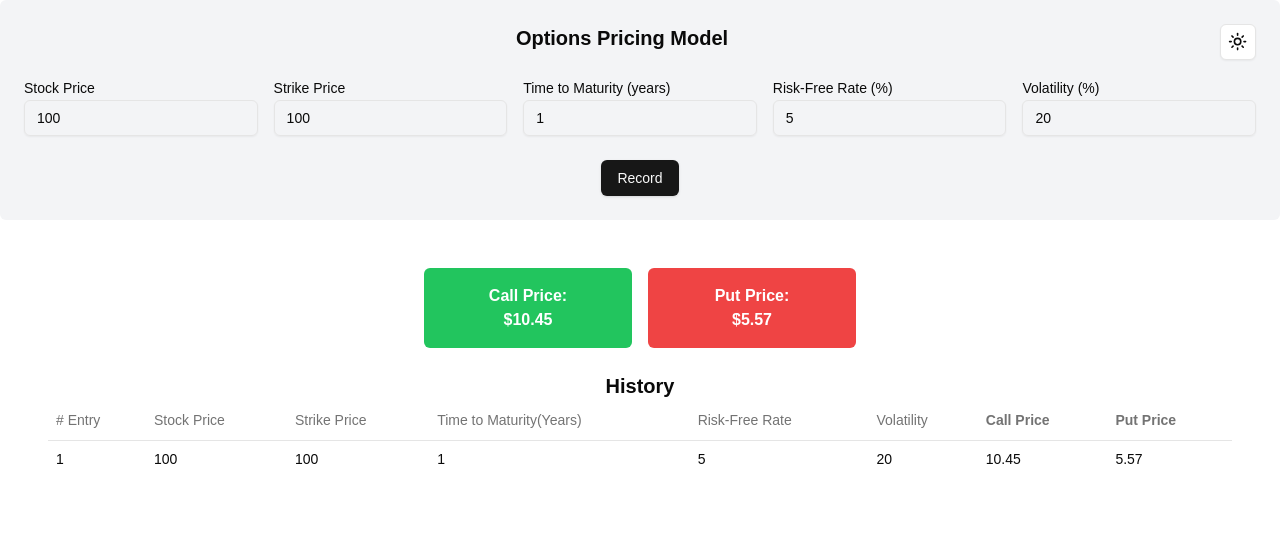
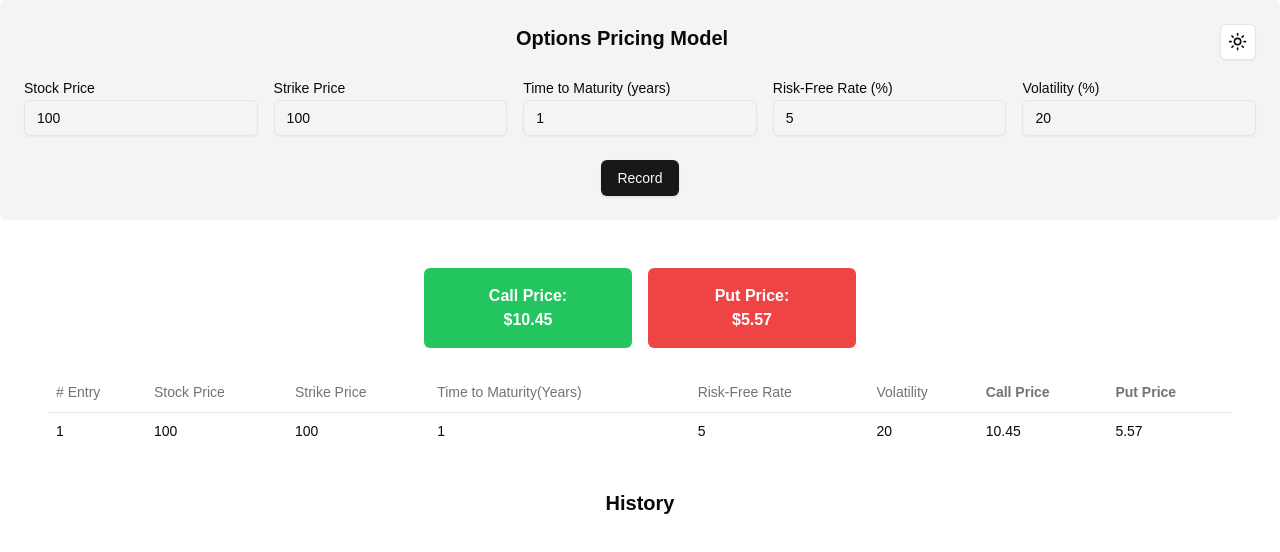
Before and after one commit to samr-gh/options-pricing-model, a Next.js app: page / in a window 1280 px wide. Shown: the top 552 px of the page. Built offline with nearby package versions, Linux system fonts and the light colour scheme.

Commit message:
History heading makes more sense

```diff
--- a/src/pages/index.tsx
+++ b/src/pages/index.tsx
@@ -201,7 +201,7 @@ const OptionsPricingModel = () => {
         <br></br>
 
 
-          <div className="text-xl font-bold flex" style={{textAlign: "right"}}>History</div>
+
           <Table className="mb-10">
             <TableHeader>
               <TableRow>
@@ -227,6 +227,12 @@ const OptionsPricingModel = () => {
                 <TableCell>{callPrice.toFixed(2)}</TableCell>
                 <TableCell>{putPrice.toFixed(2)}</TableCell>
               </TableRow>
+            </TableBody>
+            </Table>
+              <div className="text-xl font-bold flex" style={{alignItems: 'center', flexGrow: '1'}}>History</div>
+              <br></br>
+            <Table>
+            <TableBody>
               {
                 inputValues.map((row, _) => (
                   <TableRow>
```
